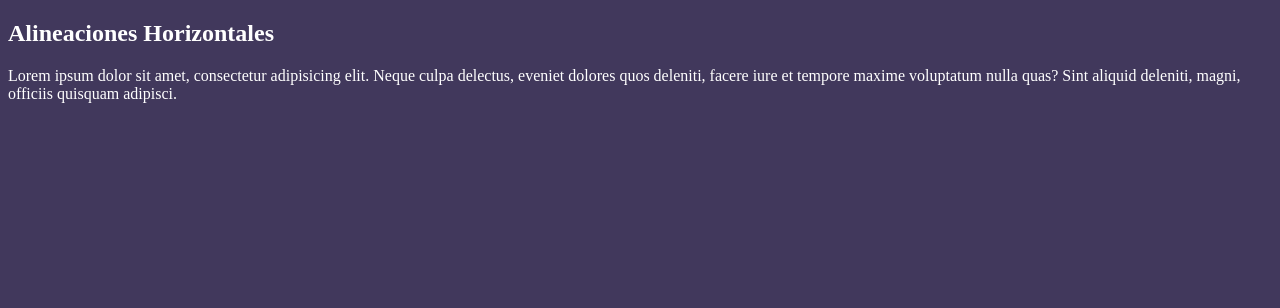
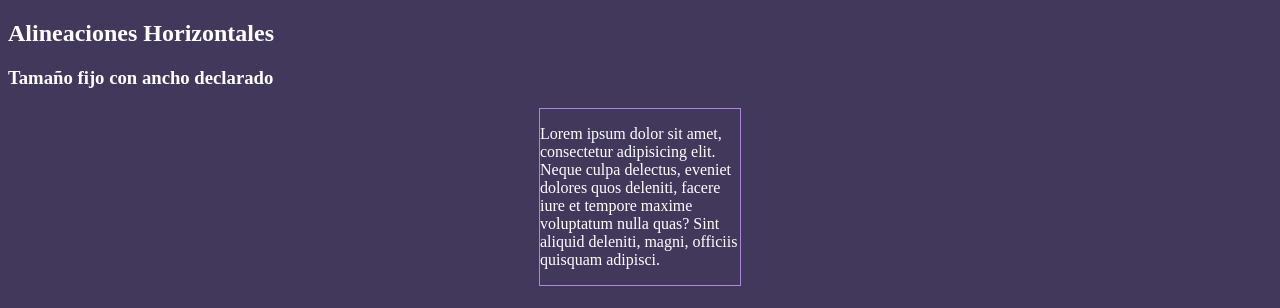
Before and after one commit to JoseCrz/dwo-alineacion, a plain HTML site: page index.html in a window 1280 px wide. Drawn offline with Linux system fonts and the light colour scheme.

Commit message:
Alineado tamaño fijo con ancho declarado

```diff
--- a/css/style.css
+++ b/css/style.css
@@ -2,3 +2,13 @@ body {
   background: #41385C;
   color: white;
 }
+
+.caja {
+  width: 200px;
+  border: 1px solid #A8D;
+  margin-bottom: 50px;
+}
+
+.tipo-a {
+  margin: 0 auto;
+}
--- a/index.html
+++ b/index.html
@@ -8,6 +8,7 @@
   </head>
   <body>
     <h2>Alineaciones Horizontales</h2>
+    <h3>Tamaño fijo con ancho declarado</h3>
     <div class="caja tipo-a">
       <p>Lorem ipsum dolor sit amet, consectetur adipisicing elit. Neque culpa delectus, eveniet dolores quos deleniti, facere iure et tempore maxime voluptatum nulla quas? Sint aliquid deleniti, magni, officiis quisquam adipisci.</p>
     </div>
```
